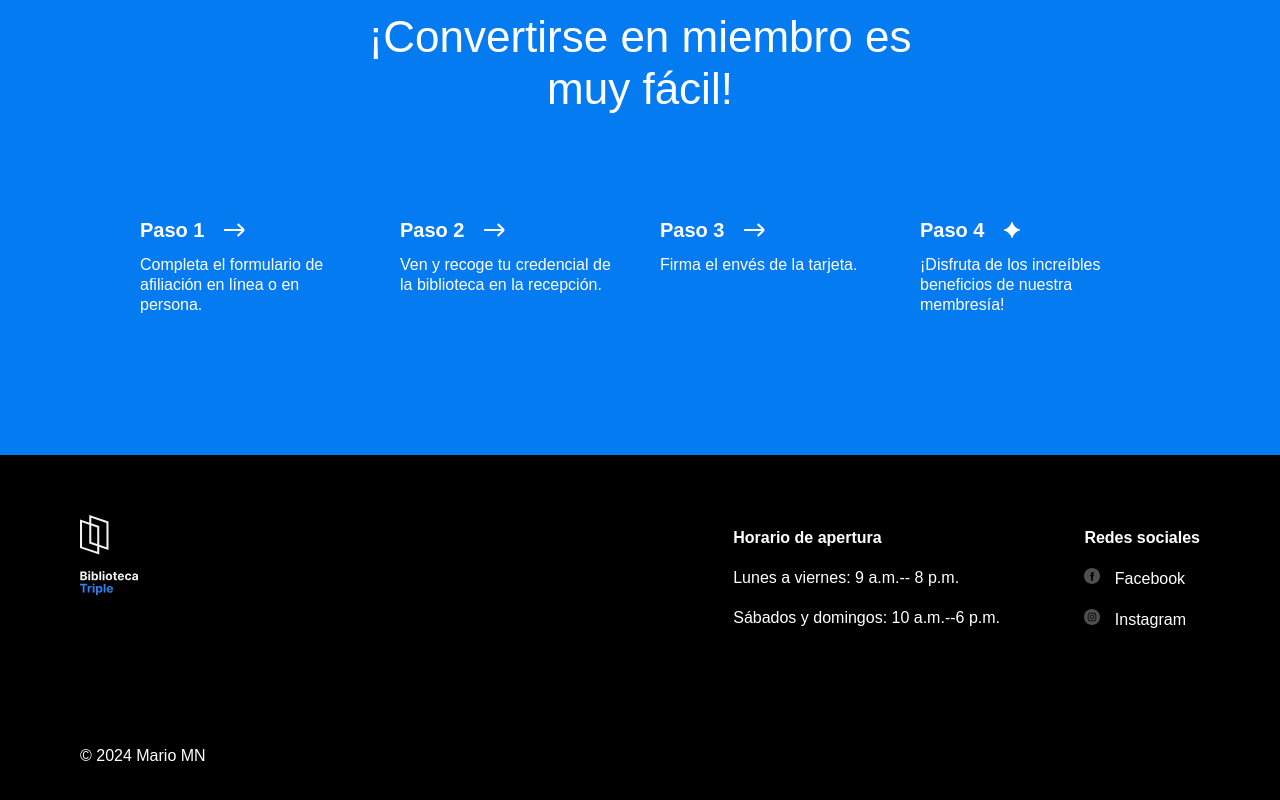
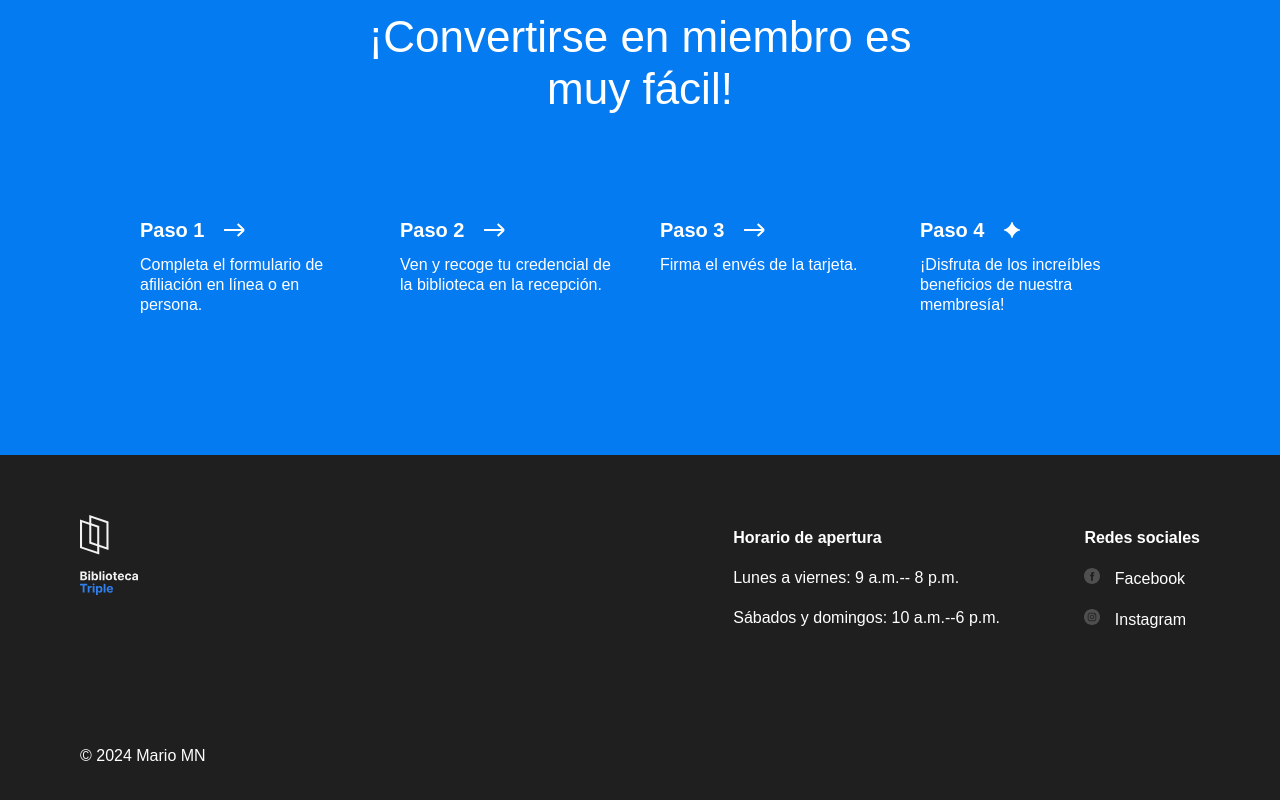
Before and after one commit to Melomario57/web_project_library, a plain HTML site: page index.html in a window 1280 px wide. Shown: the part 3027-3827 px from the top of the page. Drawn offline with Linux system fonts and the light colour scheme.

Commit message:
background

```diff
--- a/styles/style.css
+++ b/styles/style.css
@@ -339,7 +339,7 @@
 .footer {
   box-sizing: border-box;
   color: #fff;
-  background-color: #000000;
+  background-color: #1f1f1f;
   padding: 60px 80px 60px 80px;
 }
 
```
